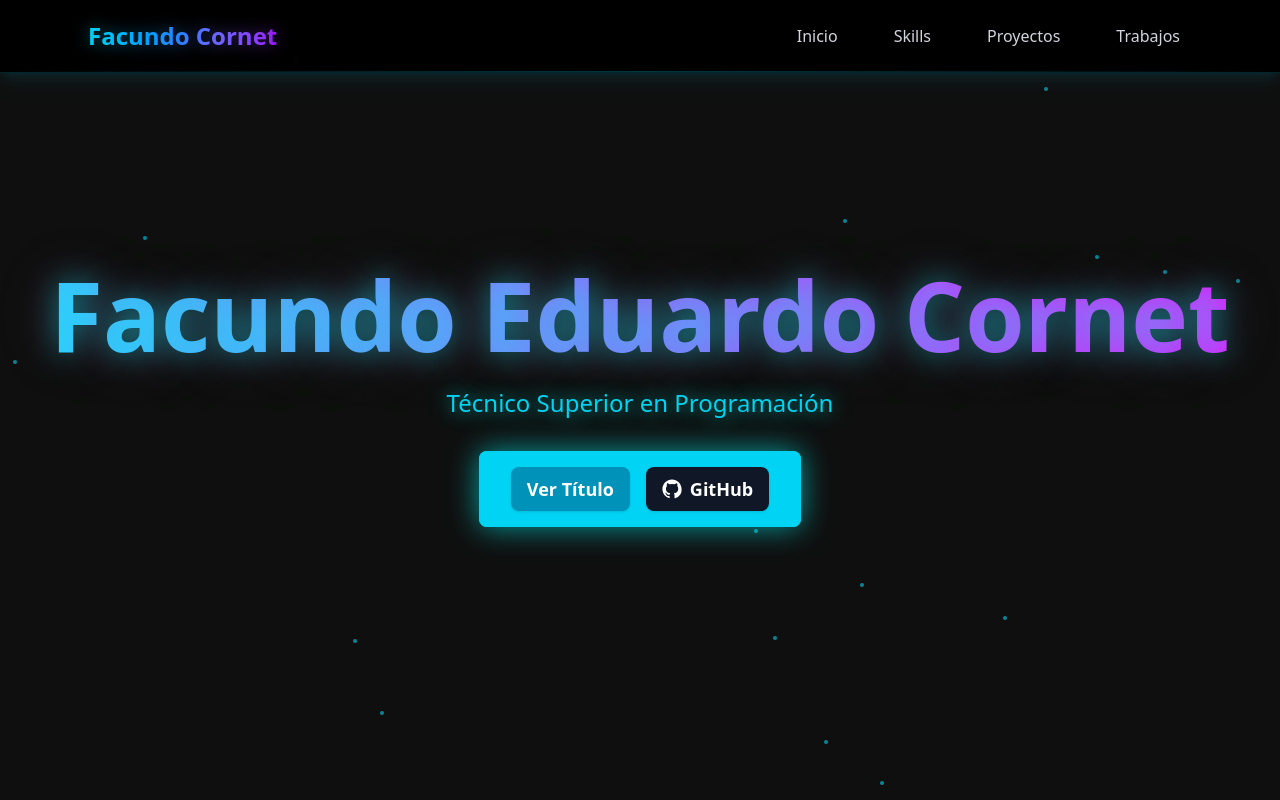
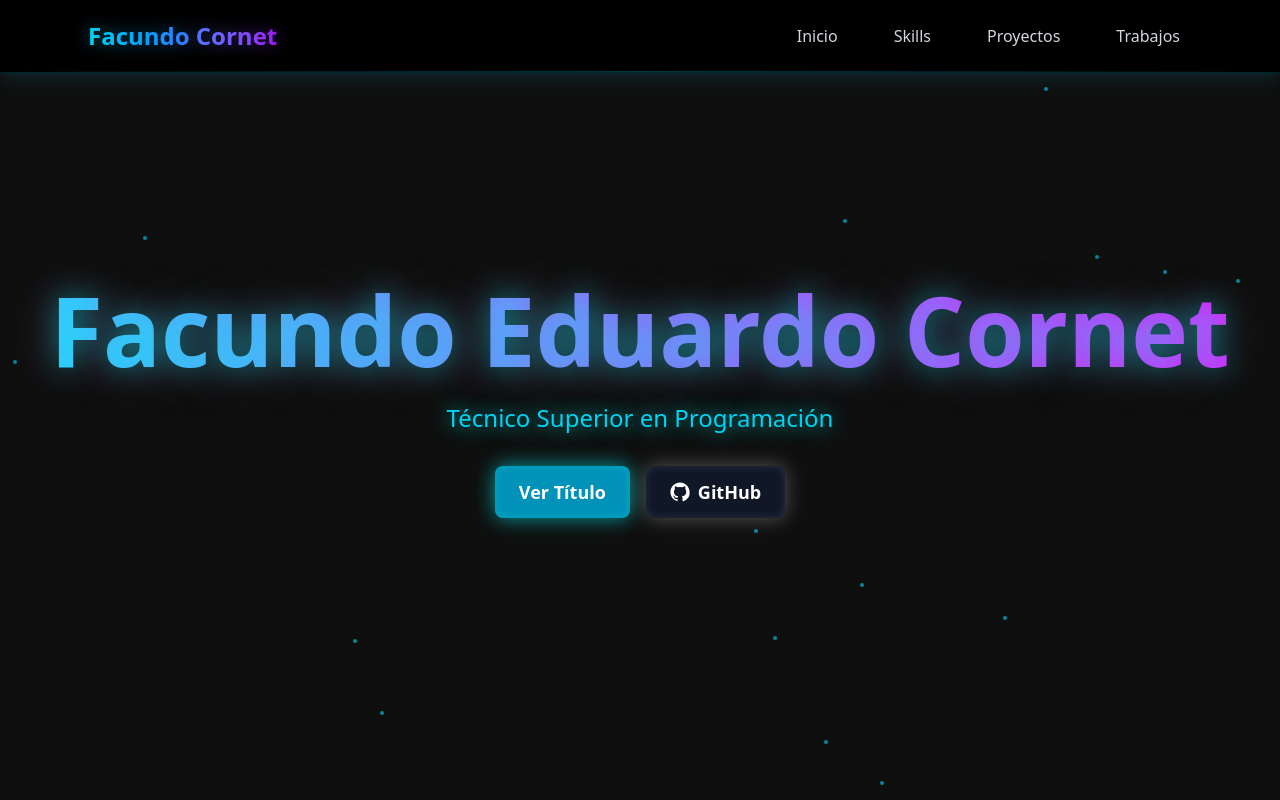
Before and after one commit to FacundoECornet/Facundo-Cornet-Portfolio, a React (Vite) app: page / in a window 1280 px wide. Shown: the top 800 px of the page. Built offline with nearby package versions, Linux system fonts and the light colour scheme.

Commit message:
se arreglaron los botones

```diff
--- a/src/components/Hero.tsx
+++ b/src/components/Hero.tsx
@@ -38,36 +38,36 @@ export default function Hero() {
           Técnico Superior en Programación
         </motion.p>
 
-        <motion.a
-          href="/tu-titulo.pdf"
-          target="_blank"
-          className="inline-block px-8 py-4 text-lg font-semibold text-black bg-cyan-400 rounded-lg relative overflow-hidden group transition-all duration-300 hover:scale-105"
+        <motion.div
           initial={{ opacity: 0, y: 20 }}
           animate={{ opacity: 1, y: 0 }}
           transition={{ delay: 1, duration: 1 }}
-          style={{
-            boxShadow: '0 0 30px rgba(0, 255, 255, 0.6), inset 0 0 20px rgba(0, 255, 255, 0.1)',
-          }}
+          className="flex justify-center items-center gap-4 relative z-10"
         >
-          <span className="relative z-10 flex items-center gap-4">
-            {/*título */}
+          {/* Botón Título */}
           <a
             href="https://drive.google.com/file/d/1Uz1tIqGoCHasPeJMCF7uoP5PM0OHpy3U/view?usp=sharing"
             target="_blank"
             rel="noopener noreferrer"
-              className="px-4 py-2 bg-cyan-600 text-white rounded-lg shadow hover:bg-cyan-700 transition"
+            className="px-6 py-3 text-lg font-semibold text-white bg-cyan-600 rounded-lg shadow hover:bg-cyan-700 transition transform hover:scale-105"
+            style={{
+              boxShadow: '0 0 20px rgba(0, 255, 255, 0.6), inset 0 0 10px rgba(0, 255, 255, 0.2)',
+            }}
           >
             Ver Título
           </a>
 
-            {/*GitHub */}
+          {/* Botón GitHub */}
           <a
             href="https://github.com/FacundoECornet"
             target="_blank"
             rel="noopener noreferrer"
-              className="flex items-center gap-2 px-4 py-2 bg-gray-900 text-white rounded-lg shadow hover:bg-gray-800 transition"
+            className="flex items-center gap-2 px-6 py-3 text-lg font-semibold text-white bg-gray-900 rounded-lg shadow hover:bg-gray-800 transition transform hover:scale-105"
+            style={{
+              boxShadow:
+                '0 0 20px rgba(255, 255, 255, 0.3), inset 0 0 10px rgba(255, 255, 255, 0.1)',
+            }}
           >
-              {/* Logo de GitHub*/}
             <svg
               xmlns="http://www.w3.org/2000/svg"
               width="20"
@@ -80,14 +80,7 @@ export default function Hero() {
             </svg>
             GitHub
           </a>
-          </span>
-
-          <div
-            className="absolute inset-0 bg-gradient-to-r from-cyan-400 via-purple-500 to-cyan-400 opacity-0 group-hover:opacity-100 transition-opacity duration-300"
-            style={{ backgroundSize: '200% 100%', animation: 'shimmer 2s infinite' }}
-          />
-          <div className="absolute inset-0 bg-cyan-400 group-hover:bg-transparent transition-all duration-300" />
-        </motion.a>
+        </motion.div>
       </div>
 
       <div className="absolute inset-0 pointer-events-none">
```
Lines whose indentation alone changed are shown as unchanged.
